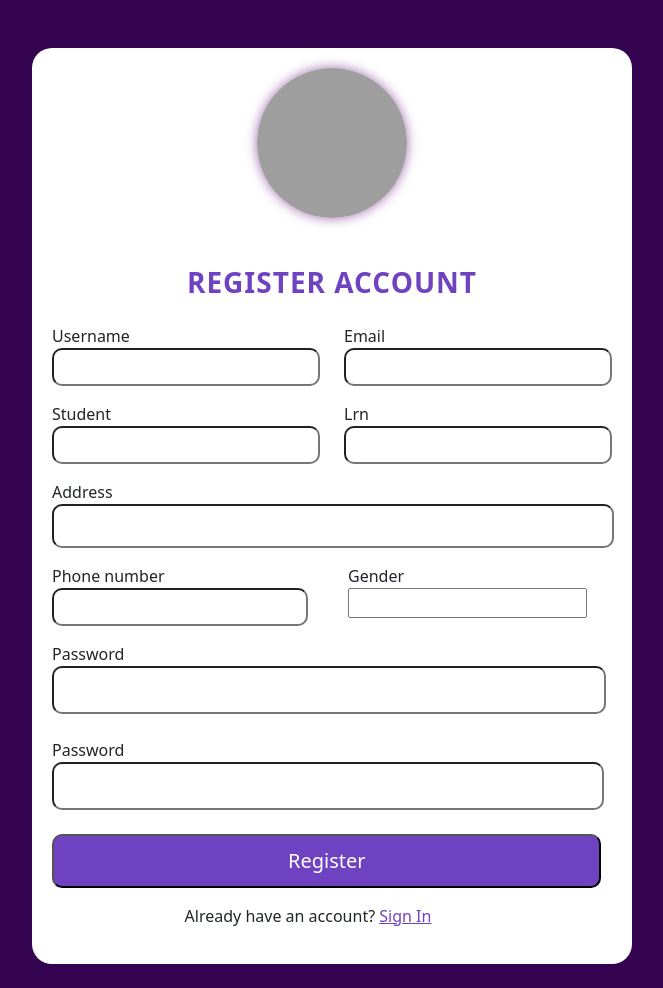
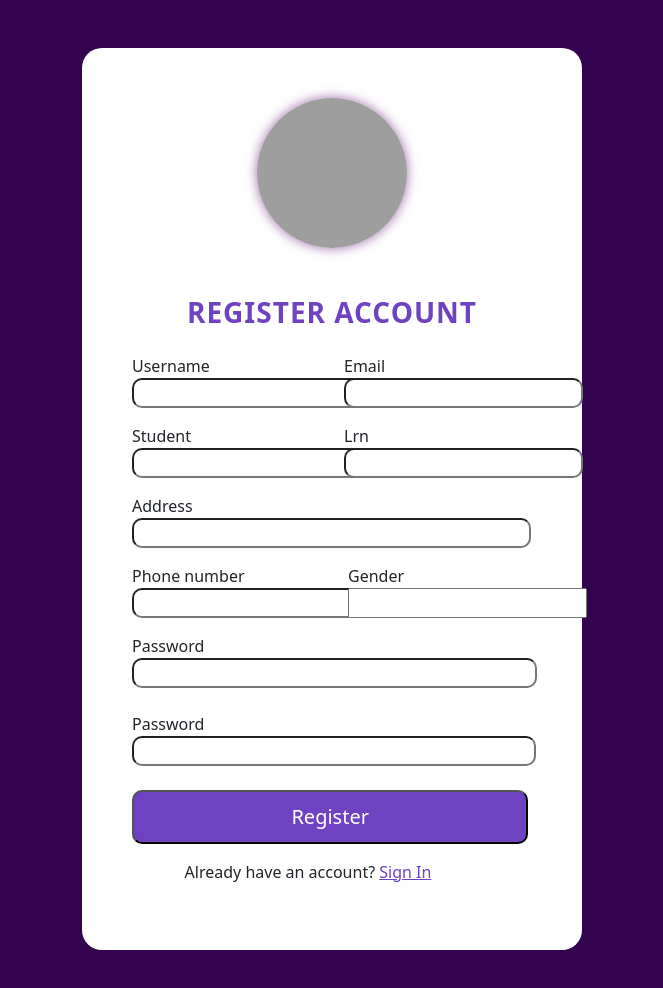
Before and after one commit to virgorithm/ELEC03-MIDTERMS-_HANDSON-, a Django app: template online_enrollment/templates/accounts/register.html in a window 1280 px wide. Shown: the whole page, without its empty margins (308-971 px from the left). After the commit the page ends 950 px from the top, so only its background shows below. Run offline with Django 3.2, Linux system fonts and the light colour scheme; the template is opened without the code that fills it, so the values that code supplies are empty, except form fields; tables that the repository leaves empty hold one stand-in row (values such as "Sample post"); form fields are guessed from the names that the template uses; grey boxes are pictures that could not be loaded.

Commit message:
Add files via upload

```diff
--- a/online_enrollment/templates/accounts/dashboard.html
+++ b/online_enrollment/templates/accounts/dashboard.html
@@ -26,7 +26,8 @@
         background-color: #8e0ba5;
     }
 
-    </style>
+
+        </style>
 </head>
 
 <body>
@@ -34,7 +35,6 @@
     <body style="background-color: #330350; font-family: 'Segoe UI', sans-serif;">
         <div class="container mt-5">
             <div class="d-flex align-items-center mb-4" style="gap: 20px;">
-
   <!-- Profile Image -->
   <img src="{% static 'admin/images/id.jpg' %}" alt="Profile Picture"
        style="width: 170px; height: 170px; object-fit: cover; border-radius: 50%; box-shadow: 0 0 12px rgba(236, 64, 122, 0.6);">
--- a/online_enrollment/templates/accounts/register.html
+++ b/online_enrollment/templates/accounts/register.html
@@ -9,10 +9,10 @@
             background-color: #330350
         }
         .form-container {
-            max-width: 600px;
+            max-width: 500px;
             margin: auto;
             margin-top: 100px;
-            padding: 20px;
+            padding: 50px;
             background-color: #ffffff;
             border-radius: 20px;
             box-shadow: #ea9eff;
@@ -22,69 +22,55 @@
        input[name="username"] {
             /*    */
             border-radius: 10px;
-            padding: 5px;
-            width: 100%;
+
 
         }
 
         input[name="email"] {
             /*    */
             border-radius: 10px;
-            padding: 5px;
-            width: 100%;
 
         }
 
         input[name="student_Id"] {
             /*    */
             border-radius: 10px;
-            padding: 5px;
-            width: 100%;
 
         }
 
         input[name="lrn"] {
             /*    */
             border-radius: 10px;
-            padding: 5px;
-            width: 100%;
 
         }
 
         input[name="phone_number"]{
           border-radius: 10px;
-          padding: 5px;
-          width: 100%;
         }
 
         select[name="gender"] {
           border: 1px solid#000000;
           border-radius: 8px;
-          width: 229%;
-          padding: 7px;
+          width: 240%;
         }
 
 
 
         input[name="address"] {
-            width: 127%;
+            width: 129%;
             border-radius: 10px;
-            padding: 8px;
-
 
         }
 
         input[name="password1"] {
-            width: 131%;
+            width: 140%;
             border-radius: 10px;
-            padding: 10px;
 
         }
 
         input[name="password2"] {
-            width: 137%;
+            width: 150%;
             border-radius: 10px;
-            padding: 10px;
 
         }
 
@@ -95,7 +81,7 @@
             padding: 10px;
             font-size: 20px;
             transition: background-color 0.3s ease, transform 0.2s ease;
-            width: 130%;
+            width: 137%;
 
         }
         .register-btn:hover {
```
Also changed, not shown: settings.py (added, +131 -0 lines), urls.py (added, +31 -0 lines).
